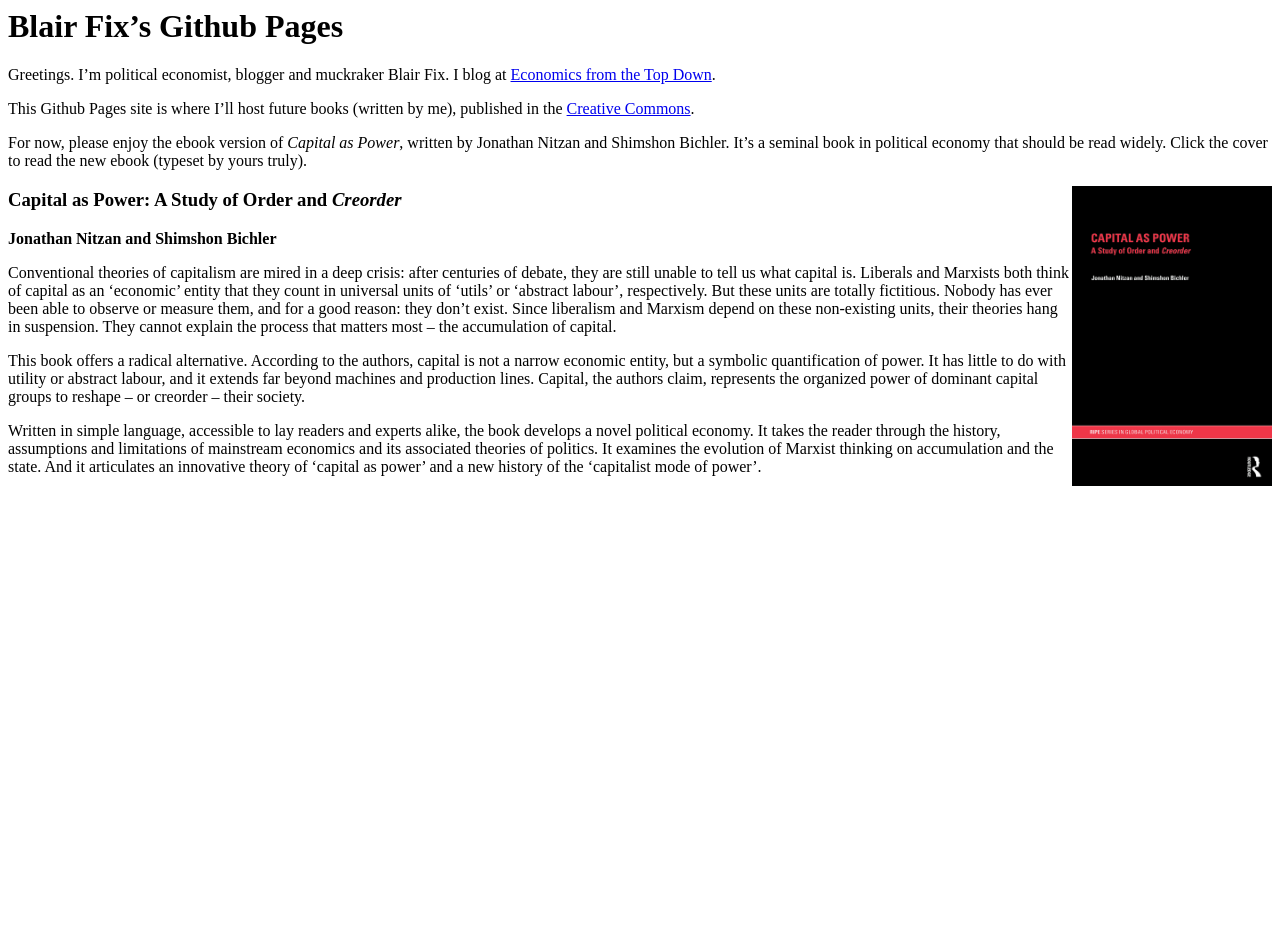
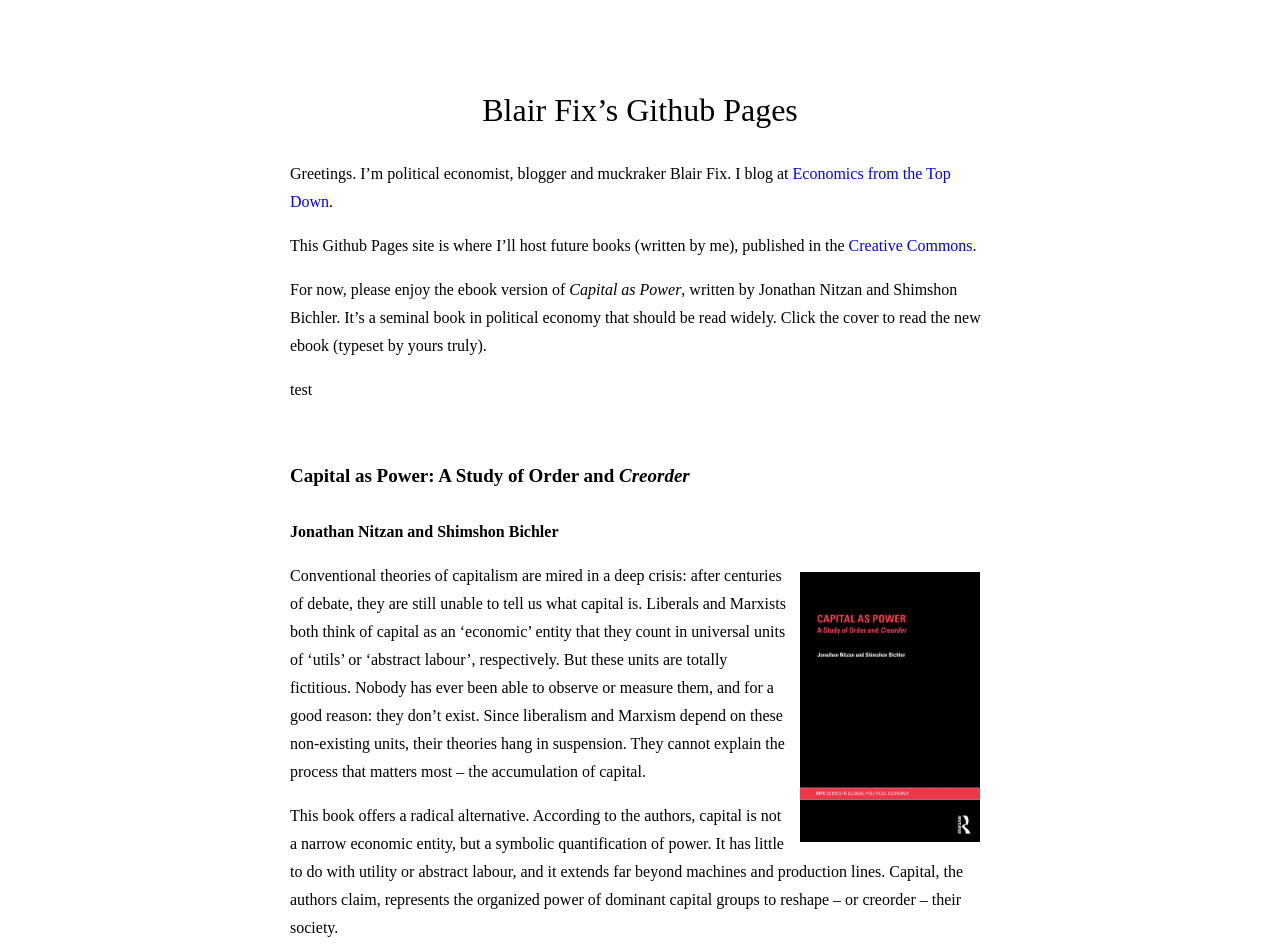
Before and after one commit to blairfix/blairfix.github.io, a plain HTML site: page index.html in a window 1280 px wide. Shown: the top 945 px of the page. Before the commit the page ends 800 px from the top, so only its background shows below. Drawn offline with Linux system fonts and the light colour scheme.

Commit message:
added css

```diff
--- a/index.html
+++ b/index.html
@@ -1,3 +1,6 @@
+<head>
+<link rel="stylesheet" href="style.css" />
+</head>
 <h1 id="blair-fixs-github-pages">Blair Fix&rsquo;s Github Pages</h1>
 <p>Greetings. I&rsquo;m political economist, blogger and muckraker Blair Fix. I blog at <a href="https://economicsfromthetopdown.com/">Economics from the Top Down</a>.</p>
 
@@ -5,10 +8,12 @@
 
 <p>For now, please enjoy the ebook version of <em>Capital as Power</em>, written by Jonathan Nitzan and Shimshon Bichler. It&rsquo;s a seminal book in political economy that should be read widely. Click the cover to read the new ebook (typeset by yours truly).</p>
 
-<p><a href="https://blairfix.github.io/capital_as_power/"><img src="https://blairfix.github.io/capital_as_power/figures/cover.png" width=200" align="right" /></a></p>
+<p>test</p>
 
 <h3 id="capital-as-power-a-study-of-order-and-creorder">Capital as Power: A Study of Order and <em>Creorder</em></h3>
 <p><strong>Jonathan Nitzan and Shimshon Bichler</strong></p>
+
+<p><a href="https://blairfix.github.io/capital_as_power/"><img src="https://blairfix.github.io/capital_as_power/figures/cover.png" width=200" align="right" /></a></p>
 
 <p>Conventional theories of capitalism are mired in a deep crisis: after centuries of debate, they are still unable to tell us what capital is. Liberals and Marxists both think of capital as an &lsquo;economic&rsquo; entity that they count in universal units of ‘utils’ or &lsquo;abstract labour&rsquo;, respectively. But these units are totally fictitious. Nobody has ever been able to observe or measure them, and for a good reason: they don’t exist. Since liberalism and Marxism depend on these non-existing units, their theories hang in suspension. They cannot explain the process that matters most – the accumulation of capital.</p>
 
```
